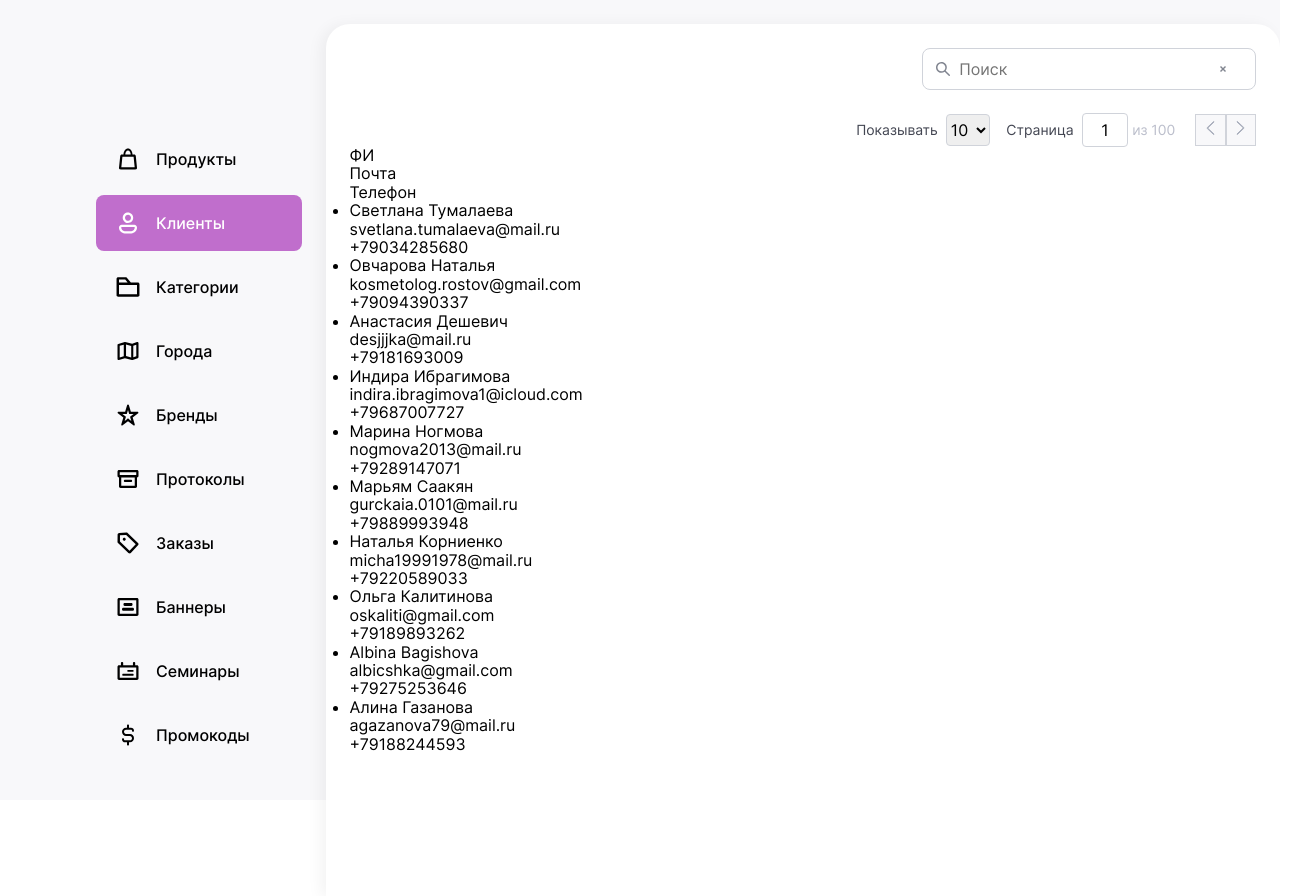
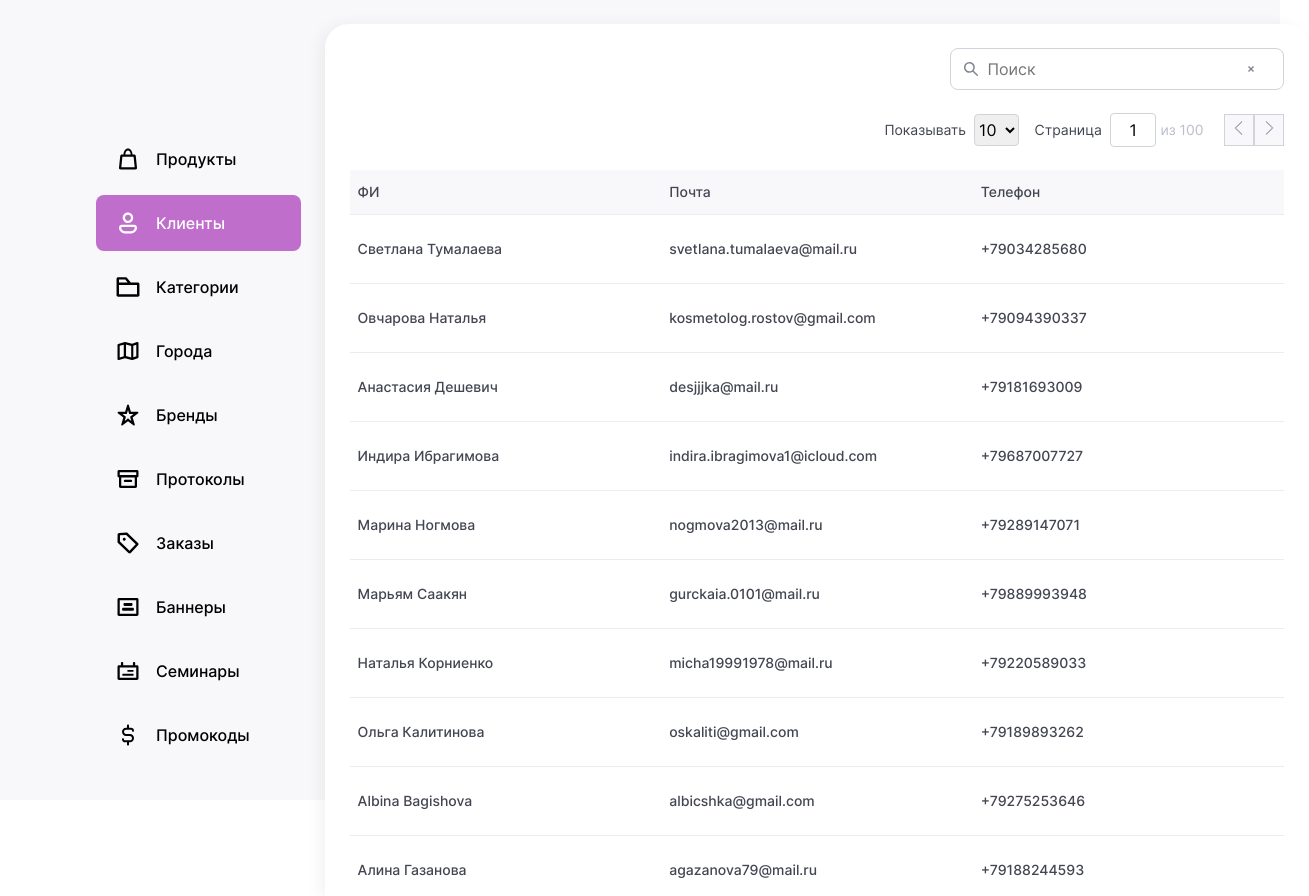
Before and after one commit to DmitriyTerementsev/ITRUM-React-Project, a React (Create React App) app: page /clients in a window 1280 px wide. Shown: the whole page, 1309 px wide, since content can reach past the window. Built offline with nearby package versions, Linux system fonts and the light colour scheme.

Commit message:
clients with typescript scss modules

```diff
--- a/src/components/Clients/Clients.css
+++ /dev/null
@@ -1 +0,0 @@
-/*# sourceMappingURL=Clients.css.map */
--- a/src/components/Clients/Clients.tsx
+++ b/src/components/Clients/Clients.tsx
@@ -1,4 +1,5 @@
 import React, { useState, useEffect, useRef } from 'react';
+import styles from '../Actions/Actions.module.scss';
 import TableNavigation from '../TableNavigation/TableNavigation.tsx';
 import clients from '../../utils/clients.ts';
 import ClientsDescription from '../ClientsDescription/ClientsDescription';
@@ -68,10 +69,11 @@ function Clients() {
     <ItemsDescription.Provider value={description}>
       <ShowItemsValue.Provider value={showPages}>
         <ProductList.Provider value={list}>
-          <section className='actions actions_clients'>
+          <section className={styles.actions + ' ' + styles.actions_clients}>
             <TableSearch
               inputValue={(e: any) => setInputValue(e.target.value)}
               clearInput={() => clearInput()}
+              styles={styles}
             />
             <TableNavigation
               currentPage={currentPage}
@@ -86,14 +88,20 @@ function Clients() {
               }
               showPages={(e: any) => setShowPages(e.target.value)}
             />
-            <ClientsDescription description={description} />
-            <ul className='actions__items actions__items_clients' ref={list}>
+            <ClientsDescription description={description} styles={styles} />
+            <ul
+              className={
+                styles.actions__items + ' ' + styles.actions__items_clients
+              }
+              ref={list}
+            >
               {showClients?.map(({ name, lastName, phone, email }) => (
                 <ClientsItem
                   key={name + ' ' + lastName + phone}
                   name={name + ' ' + lastName}
                   phone={phone}
                   email={email}
+                  styles={styles}
                 />
               ))}
             </ul>
--- a/src/components/ClientsDescription/ClientsDescription.jsx
+++ b/src/components/ClientsDescription/ClientsDescription.jsx
@@ -1,9 +1,9 @@
-function ClientsDescription({ description }) {
+function ClientsDescription({ description, styles }) {
   return (
-    <div className='actions__description actions__description_clients' ref={description}>
-      <p className='actions__text'>ФИ</p>
-      <p className='actions__text'>Почта</p>
-      <p className='actions__text'>Телефон</p>
+    <div className={styles.actions__description + ' ' + styles.actions__description_clients} ref={description}>
+      <p className={styles.actions__text}>ФИ</p>
+      <p className={styles.actions__text}>Почта</p>
+      <p className={styles.actions__text}>Телефон</p>
     </div>
   );
 }
--- a/src/components/ClientsItem/ClientsItem.jsx
+++ b/src/components/ClientsItem/ClientsItem.jsx
@@ -1,13 +1,13 @@
-function ClientsItem({ name, email, phone }) {
+function ClientsItem({ name, email, phone, styles }) {
   return (
-    <li className='actions__item'>
-      <p className='actions__text'>
+    <li className={styles.actions__item}>
+      <p className={styles.actions__text}>
         {name}
       </p>
-      <p className='actions__text'>
+      <p className={styles.actions__text}>
         {email}
       </p>
-      <p className='actions__text'>
+      <p className={styles.actions__text}>
         {phone}
       </p>
     </li>
--- a/src/components/TableSearch/TableSearch.css
+++ /dev/null
@@ -1,24 +0,0 @@
-.table-search {
-  width: 320px;
-  margin: 24px 0 0 auto;
-  height: 40px;
-  border: 1px solid #d0d3da;
-  border-radius: 8px;
-  display: flex;
-  align-items: center;
-  gap: 8px;
-  padding-left: 12px;
-}
-.table-search__input {
-  outline: none;
-  border: 0;
-  width: 248px;
-  height: 20px;
-}
-.table-search__icon {
-  width: 16px;
-  height: 16px;
-}
-.table-search__icon:hover {
-  cursor: pointer;
-}/*# sourceMappingURL=TableSearch.css.map */
--- a/src/components/TableSearch/TableSearch.tsx
+++ b/src/components/TableSearch/TableSearch.tsx
@@ -1,5 +1,5 @@
 import React from 'react';
-import './TableSearch.css';
+import './TableSearch.scss';
 import searchIcon from '../../images/en-searsh.svg';
 import cancelIcon from '../../images/en-cancel-fill.svg';
 
@@ -9,7 +9,7 @@ import cancelIcon from '../../images/en-cancel-fill.svg';
 }
 */
 
-function TableSearch({ inputValue, clearInput }) {
+function TableSearch({ inputValue, clearInput, styles }) {
   return (
     <section className='table-search'>
       {/* заменить на компоненты иконок */}
```
Also changed, not shown: src/components/Clients/Clients.scss (deleted), 2 other files (tests, documents, lock files or other folders).
